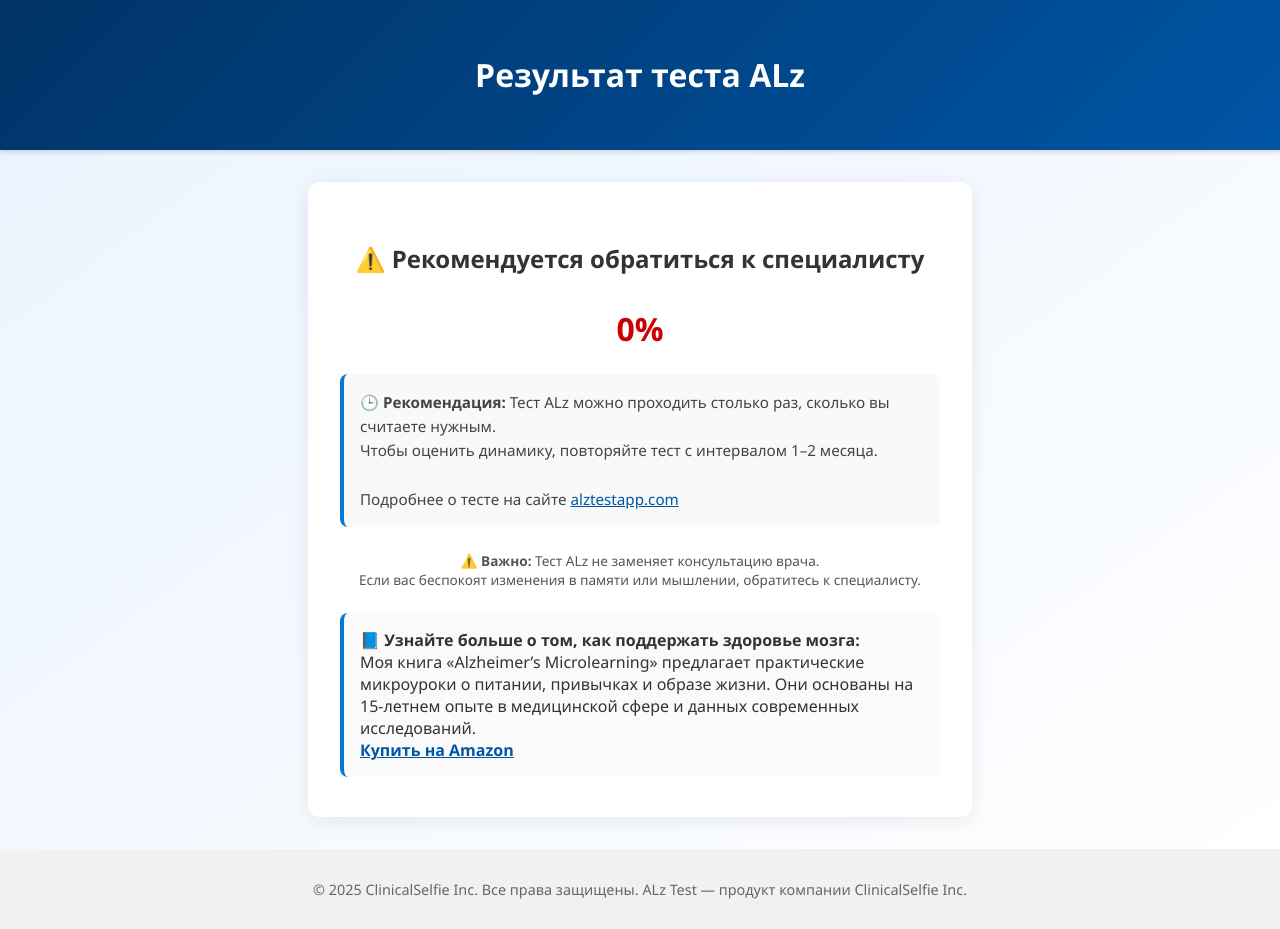
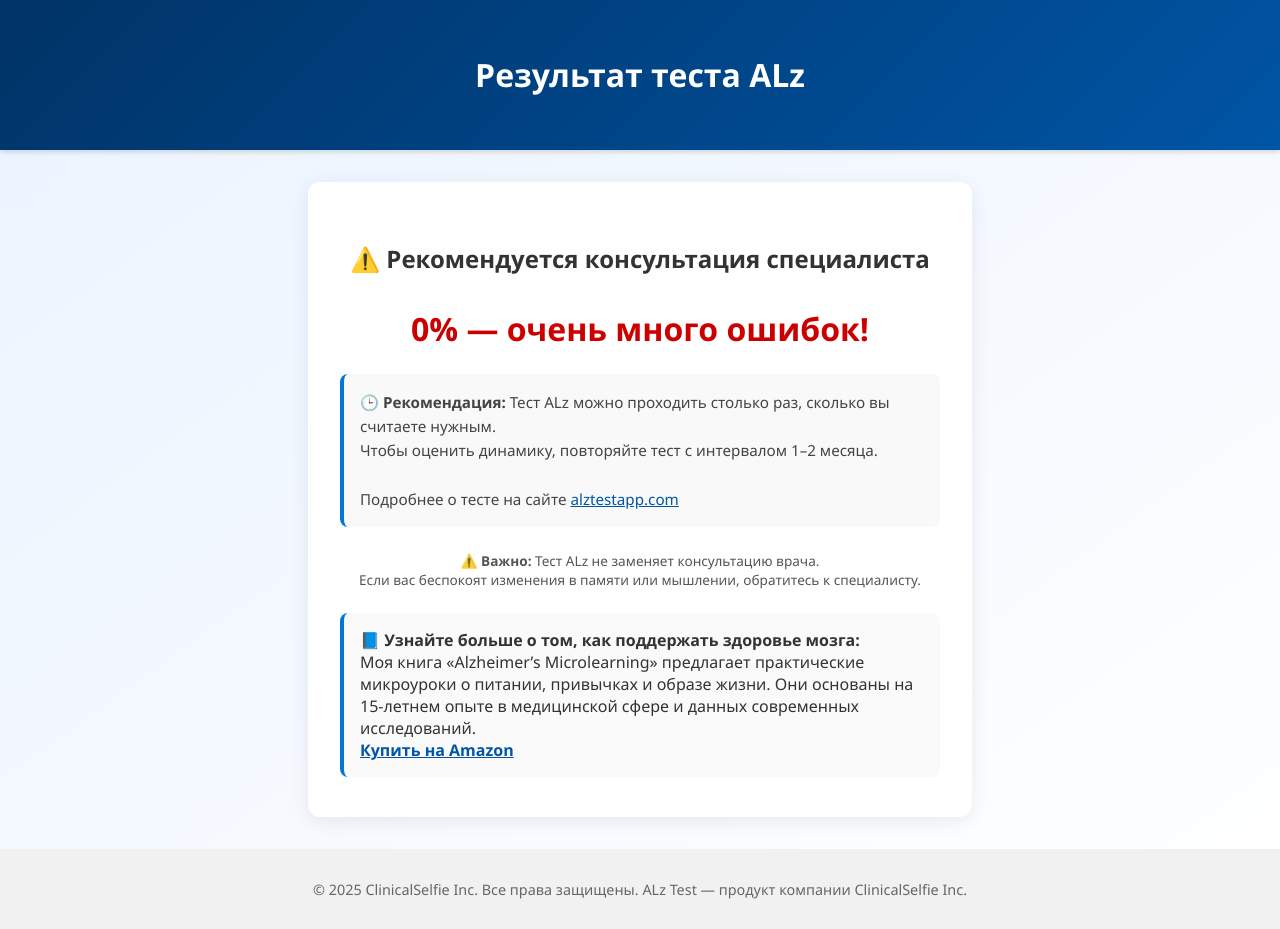
Before and after one commit to ALzTestApp/ALz-Test-Web-RU, a website: page result.html in a window 1280 px wide. Drawn offline with Linux system fonts and the light colour scheme.

Commit message:
Add performance interpretation and disclaimer to result page

```diff
--- a/result.html
+++ b/result.html
@@ -141,23 +141,36 @@
     const resultBox = document.getElementById("resultBox");
     resultBox.style.display = "block";
 
-      const percent = parseInt(localStorage.getItem("alz_score")) || 0;
-      const message = document.getElementById("message");
-      const score = document.getElementById("score");
+    const percent = parseInt(localStorage.getItem("alz_score"), 10) || 0;
+    const messageEl = document.getElementById("message");
+    const scoreEl = document.getElementById("score");
 
-      score.textContent = percent + "%";
+    // Text after % based on performance
+    let performanceText = "";
+    let headerText = "";
 
-      if (percent >= 70) {
-        message.textContent = "✅ Тест пройден";
-        score.classList.add("pass");
+    if (percent === 100) {
+      performanceText = "— все ответы правильные, нет ни одной ошибки!";
+      headerText = "✅ Тест пройден";
+      scoreEl.classList.add("pass");
+    } else if (percent >= 70 && percent < 100) {
+      performanceText = "— почти все ответы правильные, всего несколько ошибок!";
+      headerText = "✅ Тест пройден";
+      scoreEl.classList.add("pass");
     } else {
-        message.textContent = "⚠️ Рекомендуется обратиться к специалисту";
-        score.classList.add("fail");
+      performanceText = "— очень много ошибок!";
+      headerText = "⚠️ Рекомендуется консультация специалиста";
+      scoreEl.classList.add("fail");
     }
+
+    // Show score with % and words after it
+    scoreEl.textContent = `${percent}% ${performanceText}`;
+    messageEl.textContent = headerText;
 
     // Clear stored data
     localStorage.removeItem("alz_score");
   }
 </script>
+
 </body>
 </html>
```
Lines whose indentation alone changed are shown as unchanged.
